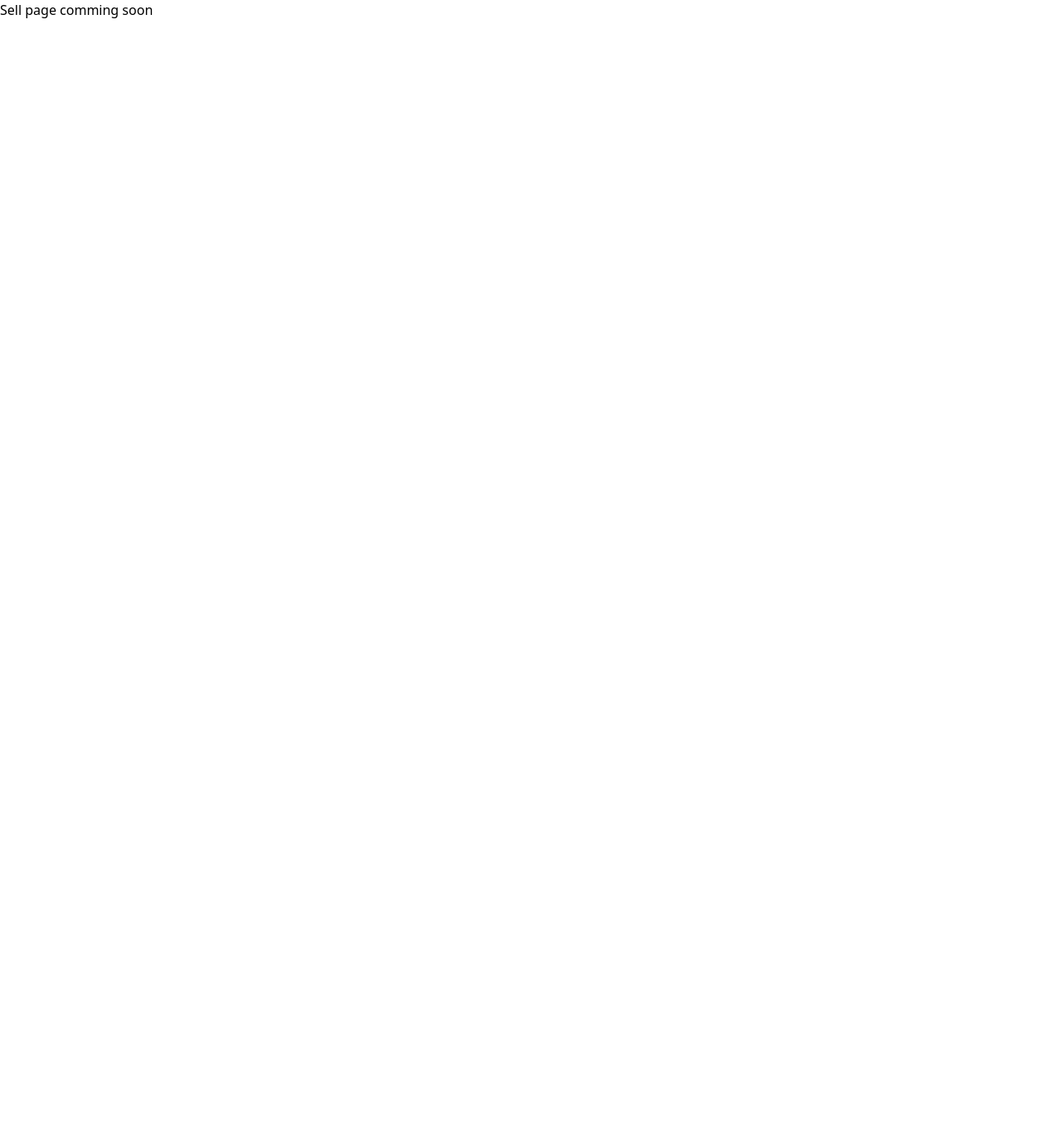
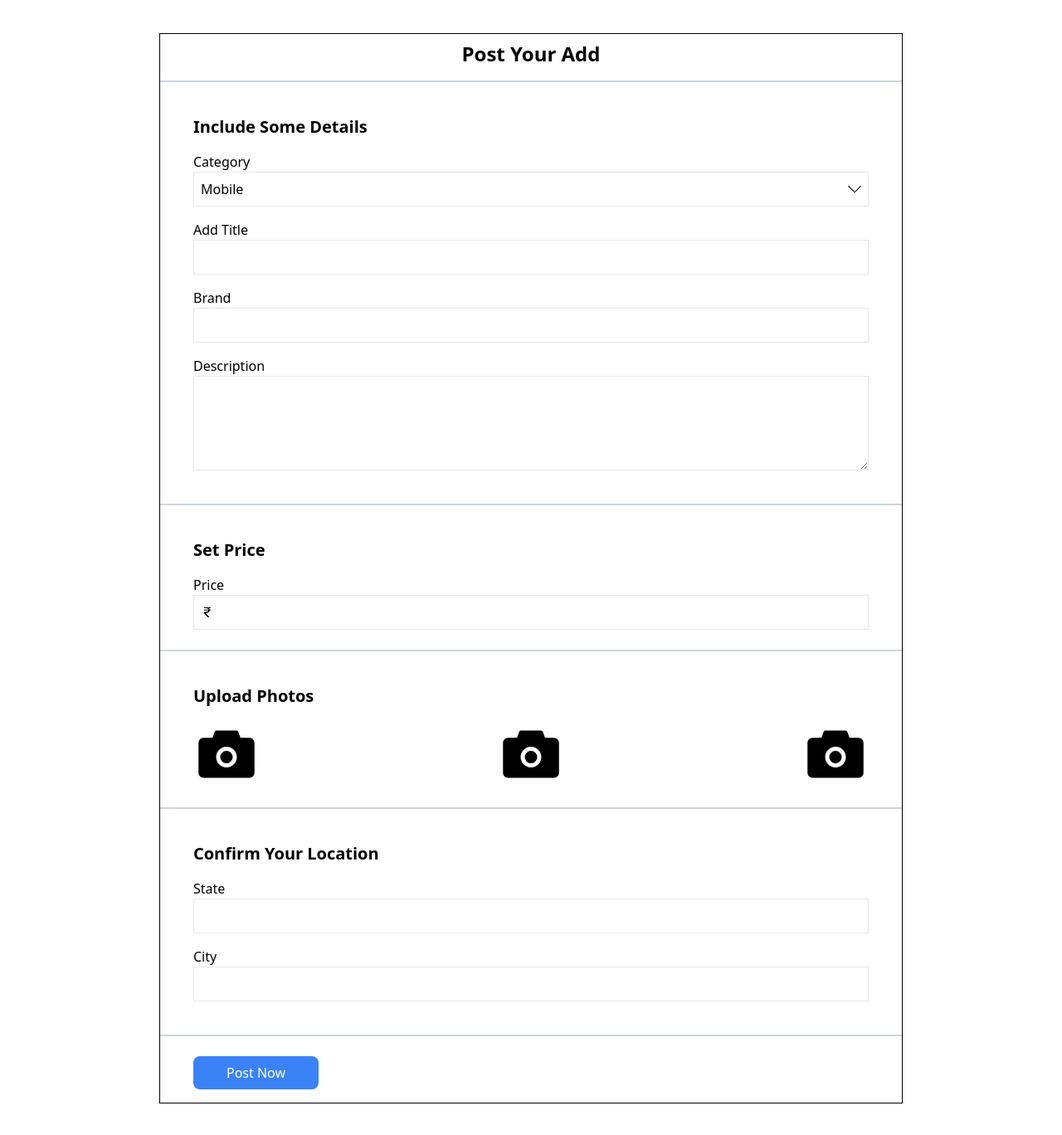
Before and after one commit to jaypatel523/XKART, a React (Vite) app in the folder client/: page /sell in a window 1280 px wide. Shown: the whole page at 83% size. Before the commit the page ends 800 px from the top, so only its background shows below. Built offline with nearby package versions, Linux system fonts and the light colour scheme.

Commit message:
sell page added

```diff
--- a/client/src/components/Pages/Menu.jsx
+++ b/client/src/components/Pages/Menu.jsx
@@ -46,14 +46,14 @@ const Menu = () => {
           <BsCartPlus className="w-6 h-6" />
         </div>
         {/* This is for Profile */}
-        <div className="flex justify-between p-4 hover:bg-gray-300 ease-in-out duration-200">
+        {/* <div className="flex justify-between p-4 hover:bg-gray-300 ease-in-out duration-200">
           {sessionStorage.getItem("userId") && (
             <>
               <span>Profile</span>
               <VscAccount className="w-6 h-6" />
             </>
           )}
-        </div>
+        </div> */}
         <div className="flex justify-between p-4 hover:bg-gray-300 ease-in-out duration-200">
           <span>Sell</span>
           <BsCartDash className="w-6 h-6" />
--- a/client/src/components/Pages/Sell.jsx
+++ b/client/src/components/Pages/Sell.jsx
@@ -1,9 +1,184 @@
-import React from "react";
+import React, { useState } from "react";
+import { SlArrowDown } from "react-icons/sl";
+import { BsCurrencyRupee } from "react-icons/bs";
+import { AiFillCamera } from "react-icons/ai";
 
 const Sell = () => {
+  const [isListOpen, setIsListOpen] = useState(false);
+  const [listValue, setListValue] = useState("Mobile");
+
   return (
     <>
-      <div>Sell page comming soon</div>
+      <div className="border border-black sm:mx-32 md:mx-48 my-10 mx-2">
+        <div className="text-center p-2 text-2xl font-bold">Post Your Add</div>
+        <div className="border border-gray-300 my-2"></div>
+        <div className="sm:px-6 md:px-10 md:py-4 p-2">
+          <h1 className="font-bold text-xl my-4">Include Some Details</h1>
+          <div className="flex flex-col my-4">
+            <label htmlFor="category">Category</label>
+            <div
+              className="relative p-2 flex items-center justify-between border border-gray-200 cursor-pointer"
+              onClick={() => setIsListOpen(!isListOpen)}
+            >
+              <input
+                type="text"
+                className="focus:outline-none"
+                name="category"
+                id="category"
+                value={listValue}
+                readOnly
+              />
+              <SlArrowDown />
+              {isListOpen && (
+                <>
+                  <div className="absolute top-10 left-0 w-[100%] border border-gray-200 bg-gray-100">
+                    <div
+                      className="p-2 hover:bg-gray-200 cursor-pointer"
+                      onClick={() => setListValue("Mobile")}
+                    >
+                      Mobile
+                    </div>
+                    <div
+                      className="p-2 hover:bg-gray-200 cursor-pointer"
+                      onClick={() => setListValue("Laptop")}
+                    >
+                      Laptop
+                    </div>
+                    <div
+                      className="p-2 hover:bg-gray-200 cursor-pointer"
+                      onClick={() => setListValue("Car")}
+                    >
+                      Car
+                    </div>
+                    <div
+                      className="p-2 hover:bg-gray-200 cursor-pointer"
+                      onClick={() => setListValue("Motorcycle")}
+                    >
+                      Motorcycle
+                    </div>
+                  </div>
+                </>
+              )}
+            </div>
+          </div>
+          <div className="flex flex-col my-4">
+            <label htmlFor="title">Add Title</label>
+            <input
+              type="text"
+              className="p-2 border border-gray-200 hover:border-gray-400 focus:outline-none"
+              name="title"
+              id="title"
+            />
+          </div>
+          <div className="flex flex-col my-4">
+            <label htmlFor="brand">Brand</label>
+            <input
+              type="text"
+              className="p-2 border border-gray-200 hover:border-gray-400 focus:outline-none"
+              name="brand"
+              id="brand"
+            />
+          </div>
+          <div className="flex flex-col my-4">
+            <label htmlFor="Description">Description</label>
+            <textarea
+              type="text"
+              className="p-2 border border-gray-200 hover:border-gray-400 focus:outline-none"
+              name="Description"
+              id="Description"
+              rows={4}
+            />
+          </div>
+        </div>
+        <div className="border border-gray-300 my-2"></div>
+        <div className="sm:px-6 md:px-10 md:py-4 p-2">
+          <h1 className="font-bold text-xl my-4">Set Price</h1>
+          <div className="flex flex-col">
+            <label htmlFor="price">Price</label>
+            <div className="flex items-center justify-start border border-gray-200">
+              <label htmlFor="price">
+                <BsCurrencyRupee className="w-4 h-4 ml-2" />
+              </label>
+              <input
+                type="text"
+                className="w-full p-2 hover:border-gray-400 focus:outline-none"
+                name="price"
+                id="price"
+              />
+            </div>
+          </div>
+        </div>
+        <div className="border border-gray-300 my-2"></div>
+        <div className="sm:px-6 md:px-10 md:py-4 p-2">
+          <h1 className="font-bold text-xl my-4">Upload Photos</h1>
+          <div className="flex justify-between">
+            <div>
+              <input
+                type="file"
+                id="img1"
+                className="hidden invisible w-[450px]"
+                name="img1"
+              />
+              <label htmlFor="img1">
+                <AiFillCamera className="cursor-pointer w-20 h-20 hover:bg-gray-200" />
+              </label>
+            </div>
+            <div className="">
+              <input
+                type="file"
+                id="img2"
+                className="hidden invisible w-[450px] my-4"
+                name="img2"
+              />
+              <label htmlFor="img2">
+                <AiFillCamera className="cursor-pointer w-20 h-20 hover:bg-gray-200" />
+              </label>
+            </div>
+            <div>
+              <input
+                type="file"
+                id="img3"
+                className="hidden invisible w-[450px] my-4"
+                name="img3"
+              />
+              <label htmlFor="img3">
+                <AiFillCamera className="cursor-pointer w-20 h-20 hover:bg-gray-200" />
+              </label>
+            </div>
+          </div>
+        </div>
+        <div className="border border-gray-300 my-2"></div>
+        <div className="sm:px-6 md:px-10 md:py-4 p-2">
+          <h1 className="font-bold text-xl my-4">Confirm Your Location</h1>
+          <div className="flex flex-col my-4">
+            <label htmlFor="state">State</label>
+            <input
+              type="text"
+              className="p-2 border border-gray-200 hover:border-gray-400 focus:outline-none"
+              name="state"
+              id="state"
+            />
+          </div>
+          <div className="flex flex-col my-4">
+            <label htmlFor="city">City</label>
+            <input
+              type="text"
+              className="p-2 border border-gray-200 hover:border-gray-400 focus:outline-none"
+              name="city"
+              id="city"
+            />
+          </div>
+        </div>
+        <div className="border border-gray-300 my-2"></div>
+        <div className="sm:px-6 md:px-10 md:py-4 p-2">
+          <button
+            type="submit"
+            className="bg-blue-500 hover:bg-blue-600 text-white rounded-lg px-10 py-2"
+          >
+            Post Now
+          </button>
+        </div>
+      </div>
     </>
   );
 };
```
